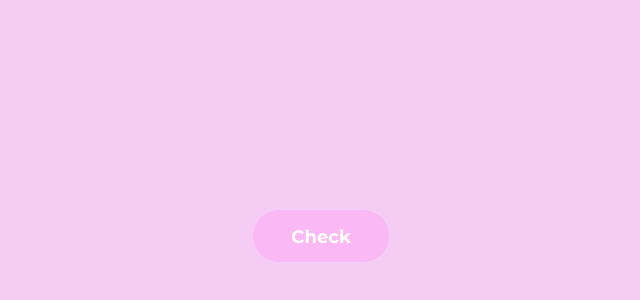
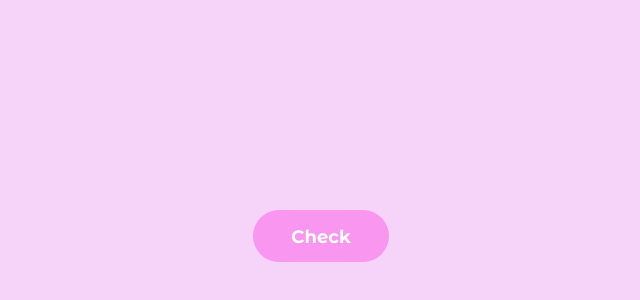
Before and after one commit to hritikd3/Animated-button-css, a plain HTML site: page index.html in a window 1280 px wide. Shown: the part 172-472 px from the top of the page, without its empty margins (319-959 px from the left). Drawn offline with Linux system fonts and the light colour scheme.

Commit message:
refactored linear gradient wrt 3d object

```diff
--- a/css/style.css
+++ b/css/style.css
@@ -4,8 +4,8 @@
 /*=============== VARIABLES CSS ===============*/
 :root {
   /*========== Colors ==========*/
-  --first-color: hsl(305, 86%, 85%);
-  --body-color: hsl(303, 68%, 88%);
+  --first-color: hsl(305, 88%, 78%);
+  --body-color: hsl(297, 73%, 90%);
 
   /*========== Font and typography ==========*/
   --body-font: "Montserrat Alternates", sans-serif;
@@ -40,8 +40,8 @@ a {
   height: 40%;
   background: linear-gradient(
     80deg,
-    hsl(207, 87%, 52%) 10%,
-    hsl(304, 88%, 44%) 48%
+    hsl(204, 95%, 56%) 10%,
+    hsl(304, 82%, 44%) 48%
   );
   position: absolute;
   left: 0;
@@ -89,7 +89,7 @@ a {
 }
 
 .btn_sphere {
-  width: 50px;
+  width: 40px;
   transform: translate(-5px, 15px) rotate(40deg);
 }
 /* View shadow gradient */
```
